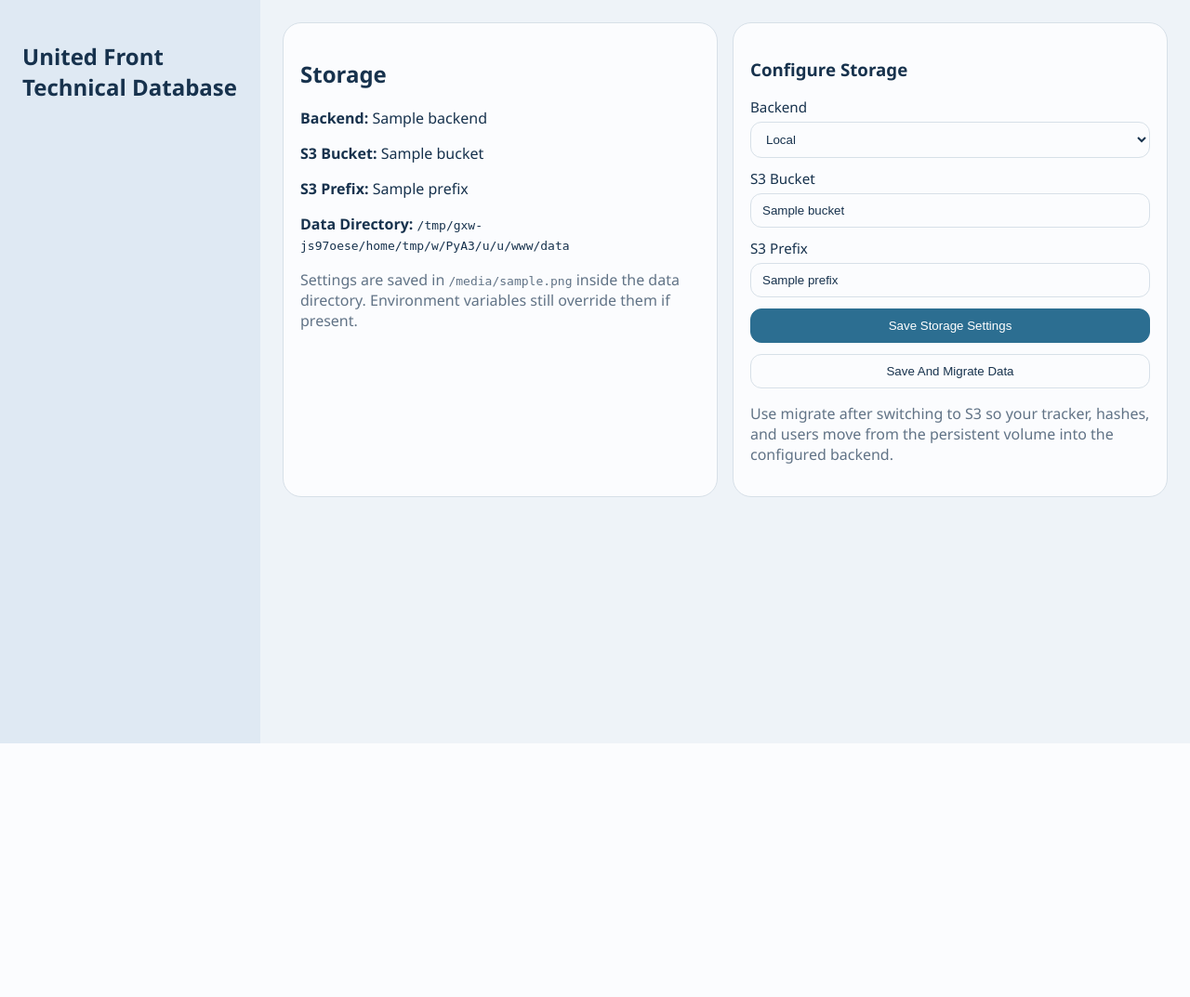
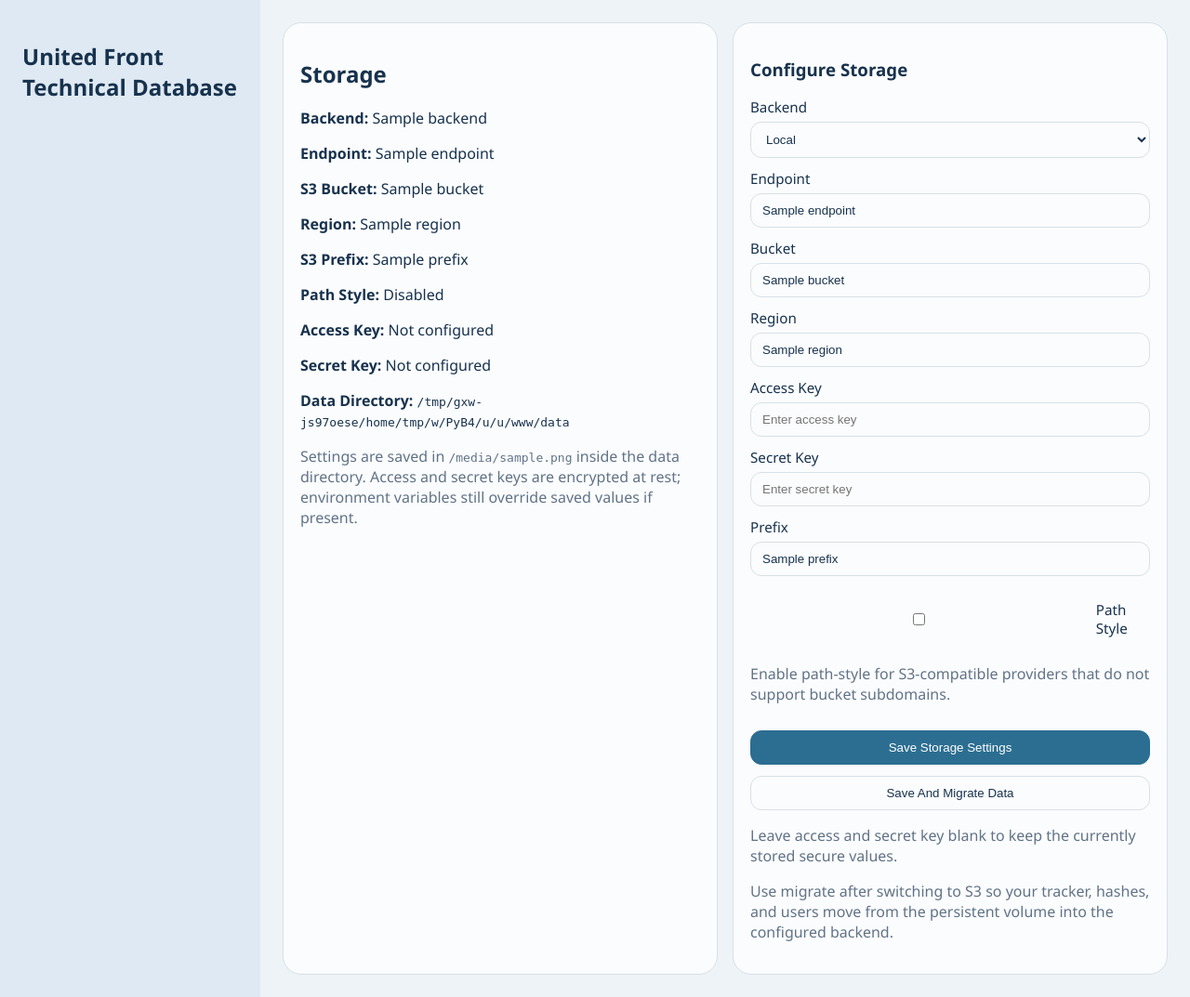
Before and after one commit to ArtyDaSmarty/UFTracker, a Flask app: template templates/admin_storage.html in a window 1280 px wide. Shown: the whole page at 93% size. Before the commit the page ends 800 px from the top, so only its background shows below. Run offline with Flask 3, Linux system fonts and the light colour scheme; the template is opened without the code that fills it: most values are stand-ins (such as "Sample title", 1, 10 or a date in 2020).

Commit message:
Update admin_storage.html

```diff
--- a/templates/admin_storage.html
+++ b/templates/admin_storage.html
@@ -4,10 +4,15 @@
   <div class="card">
     <h2>Storage</h2>
     <p><strong>Backend:</strong> {{ backend }}</p>
+    <p><strong>Endpoint:</strong> {{ endpoint or 'Not configured' }}</p>
     <p><strong>S3 Bucket:</strong> {{ bucket or 'Not configured' }}</p>
+    <p><strong>Region:</strong> {{ region or 'auto' }}</p>
     <p><strong>S3 Prefix:</strong> {{ prefix or 'Not configured' }}</p>
+    <p><strong>Path Style:</strong> {{ 'Enabled' if path_style else 'Disabled' }}</p>
+    <p><strong>Access Key:</strong> {{ 'Stored securely' if has_access_key else 'Not configured' }}</p>
+    <p><strong>Secret Key:</strong> {{ 'Stored securely' if has_secret_key else 'Not configured' }}</p>
     <p><strong>Data Directory:</strong> <code>{{ data_dir }}</code></p>
-    <p class="muted">Settings are saved in <code>{{ config_file }}</code> inside the data directory. Environment variables still override them if present.</p>
+    <p class="muted">Settings are saved in <code>{{ config_file }}</code> inside the data directory. Access and secret keys are encrypted at rest; environment variables still override saved values if present.</p>
   </div>
 
   <div class="card">
@@ -16,14 +21,21 @@
       <label>Backend
         <select name="backend">
           <option value="local" {% if backend == 'local' %}selected{% endif %}>Local</option>
-          <option value="s3" {% if backend == 's3' %}selected{% endif %}>S3</option>
+          <option value="s3" {% if backend == 's3' %}selected{% endif %}>S3-Compatible</option>
         </select>
       </label>
-      <label>S3 Bucket<input name="s3_bucket" value="{{ bucket }}"></label>
-      <label>S3 Prefix<input name="s3_prefix" value="{{ prefix }}"></label>
+      <label>Endpoint<input name="s3_endpoint" value="{{ endpoint }}" placeholder="https://s3.example.com"></label>
+      <label>Bucket<input name="s3_bucket" value="{{ bucket }}"></label>
+      <label>Region<input name="s3_region" value="{{ region }}" placeholder="auto"></label>
+      <label>Access Key<input name="s3_access_key" placeholder="{% if has_access_key %}Stored securely{% else %}Enter access key{% endif %}"></label>
+      <label>Secret Key<input name="s3_secret_key" type="password" placeholder="{% if has_secret_key %}Stored securely{% else %}Enter secret key{% endif %}"></label>
+      <label>Prefix<input name="s3_prefix" value="{{ prefix }}"></label>
+      <label class="theme-toggle"><input type="checkbox" name="s3_path_style" {% if path_style %}checked{% endif %}> Path Style</label>
+      <p class="muted">Enable path-style for S3-compatible providers that do not support bucket subdomains.</p>
       <button class="primary" name="action" value="save">Save Storage Settings</button>
       <button name="action" value="migrate">Save And Migrate Data</button>
     </form>
+    <p class="muted">Leave access and secret key blank to keep the currently stored secure values.</p>
     <p class="muted">Use migrate after switching to S3 so your tracker, hashes, and users move from the persistent volume into the configured backend.</p>
   </div>
 </section>
```
